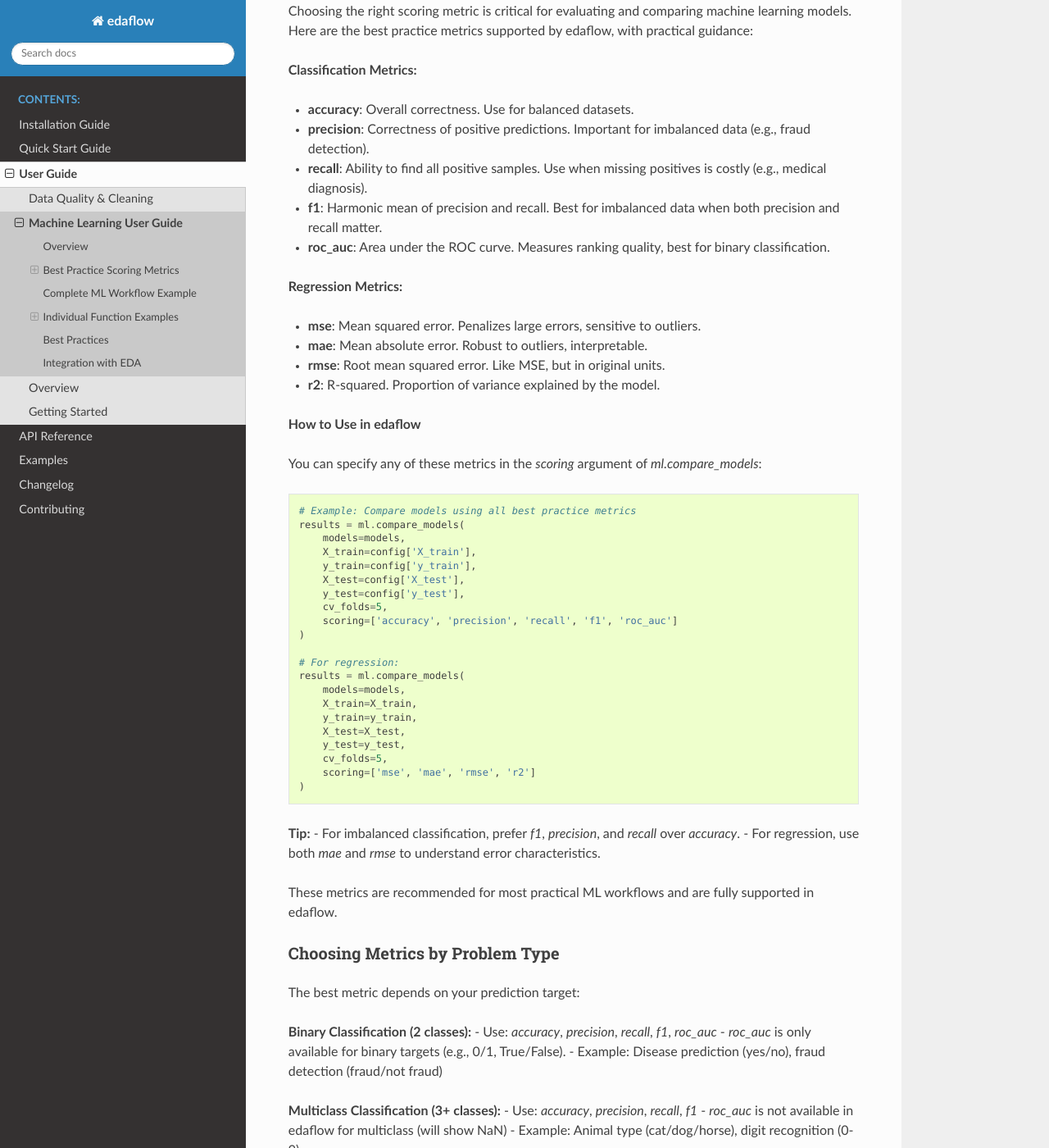
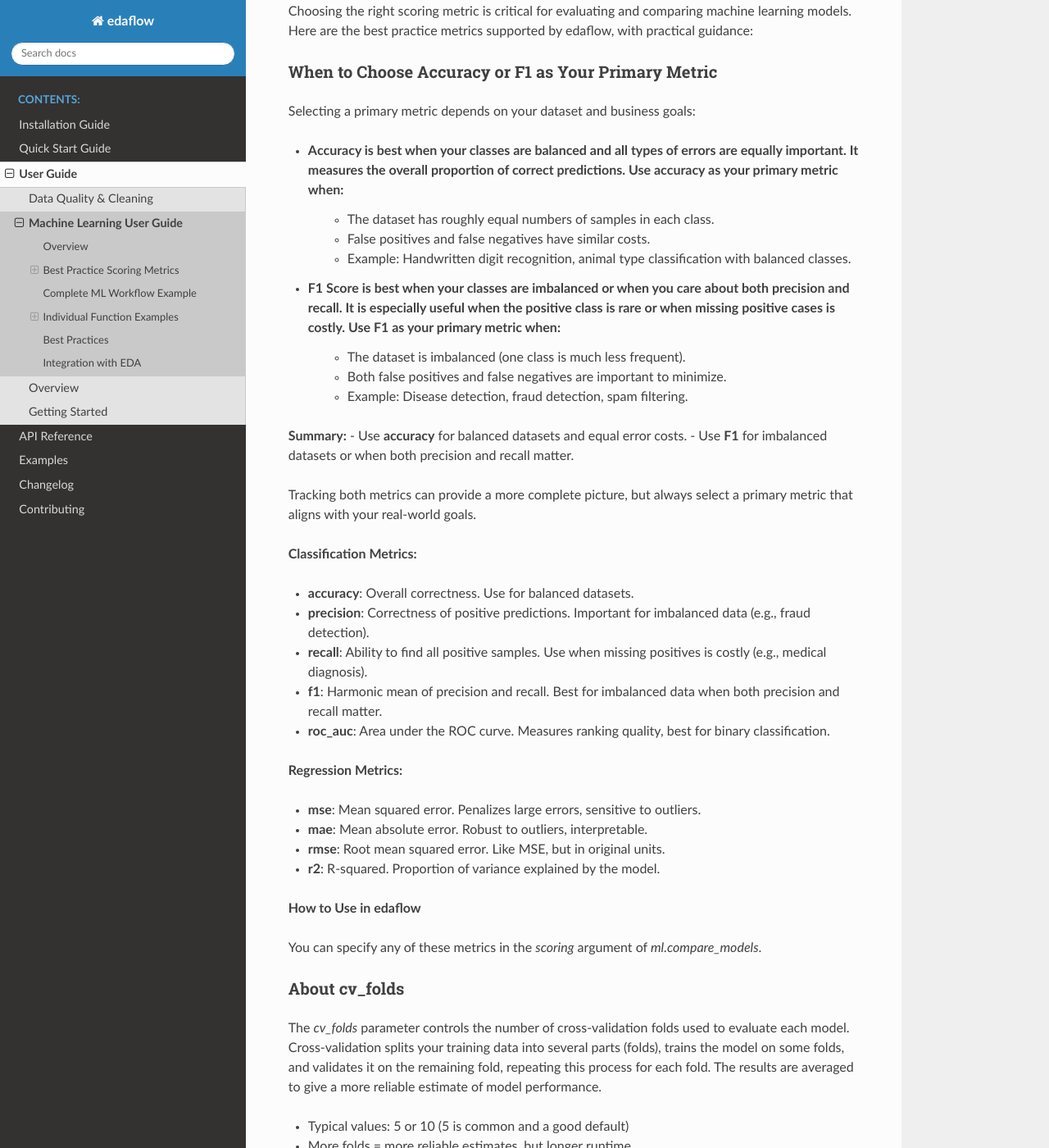
Before and after one commit to evanlow/edaflow, a Sphinx documentation site: the page built from docs/source/user_guide/ml_guide.rst, in a window 1280 px wide and 1400 px high, scrolled down 534 px. Shown: the whole window at 82% size. Built offline with Sphinx 7.4.7 and the Read the Docs theme 3.1.0, drawn with Linux system fonts in a browser that asks for light colours; pages that are not in the unit, such as notebooks, are missing from menus; some of the changed text lies outside the part shown.

Commit message:
docs: add explanation of cv_folds parameter to user guide for compare_models

```diff
--- a/docs/source/user_guide/ml_guide.rst
+++ b/docs/source/user_guide/ml_guide.rst
@@ -17,7 +17,28 @@
 Best Practice Scoring Metrics
 ---------------------------
 
+
 Choosing the right scoring metric is critical for evaluating and comparing machine learning models. Here are the best practice metrics supported by edaflow, with practical guidance:
+
+**When to Choose Accuracy or F1 as Your Primary Metric**
+~~~~~~~~~~~~~~~~~~~~~~~~~~~~~~~~~~~~~~~~~~~~~~~~~~~~~~~
+Selecting a primary metric depends on your dataset and business goals:
+
+- **Accuracy** is best when your classes are balanced and all types of errors are equally important. It measures the overall proportion of correct predictions. Use accuracy as your primary metric when:
+    - The dataset has roughly equal numbers of samples in each class.
+    - False positives and false negatives have similar costs.
+    - Example: Handwritten digit recognition, animal type classification with balanced classes.
+
+- **F1 Score** is best when your classes are imbalanced or when you care about both precision and recall. It is especially useful when the positive class is rare or when missing positive cases is costly. Use F1 as your primary metric when:
+    - The dataset is imbalanced (one class is much less frequent).
+    - Both false positives and false negatives are important to minimize.
+    - Example: Disease detection, fraud detection, spam filtering.
+
+**Summary:**
+- Use **accuracy** for balanced datasets and equal error costs.
+- Use **F1** for imbalanced datasets or when both precision and recall matter.
+
+Tracking both metrics can provide a more complete picture, but always select a primary metric that aligns with your real-world goals.
 
 **Classification Metrics:**
 
@@ -36,7 +57,18 @@
 
 **How to Use in edaflow**
 
-You can specify any of these metrics in the `scoring` argument of `ml.compare_models`:
+
+You can specify any of these metrics in the `scoring` argument of `ml.compare_models`.
+
+**About cv_folds**
+~~~~~~~~~~~~~~~~~
+The `cv_folds` parameter controls the number of cross-validation folds used to evaluate each model. Cross-validation splits your training data into several parts (folds), trains the model on some folds, and validates it on the remaining fold, repeating this process for each fold. The results are averaged to give a more reliable estimate of model performance.
+
+- Typical values: 5 or 10 (5 is common and a good default)
+- More folds = more reliable estimates, but longer runtime
+- Use higher values for small datasets, and lower values for very large datasets
+
+Example: `cv_folds=5` means 5-fold cross-validation (the data is split into 5 parts, each used once as validation).
 
 .. code-block:: python
 
```
